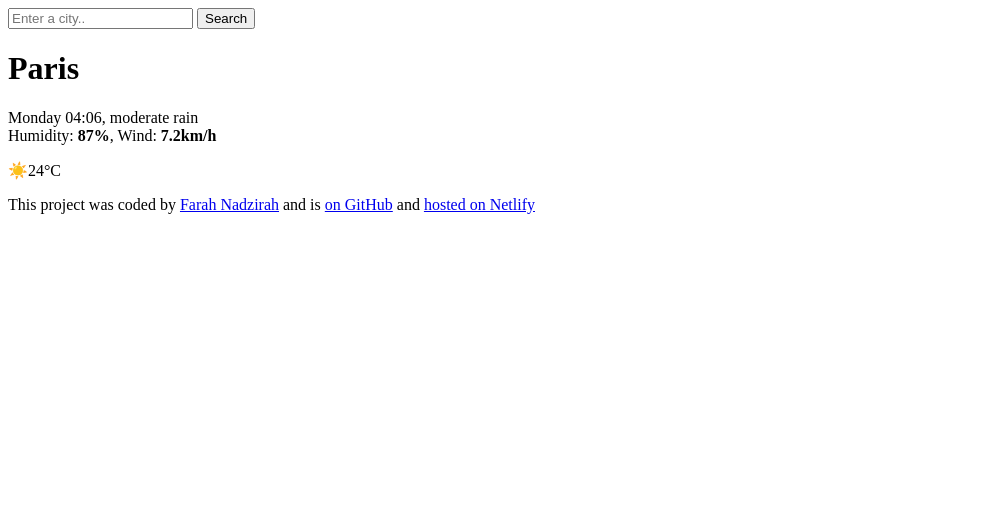
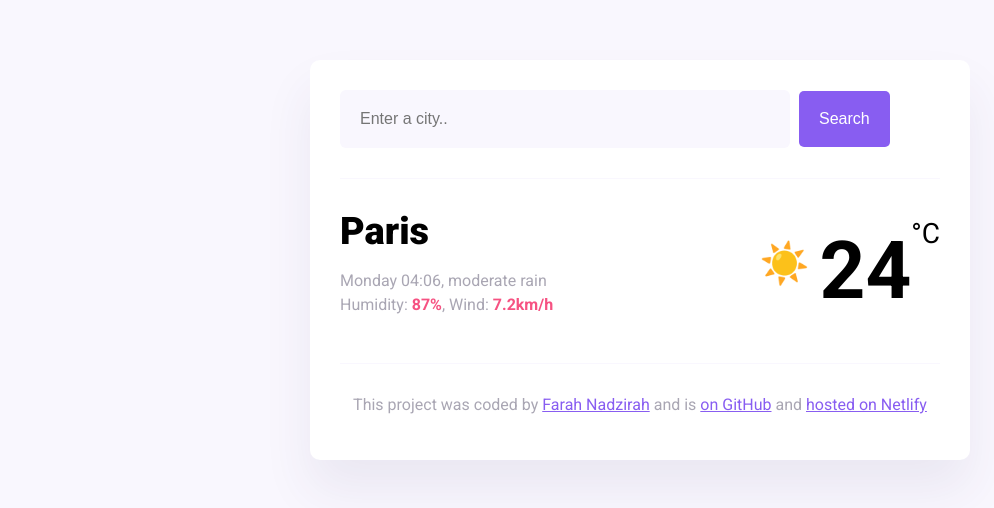
Before and after one commit to farahnadzirah92-ui/my-app, a plain HTML site: page index.html in a window 1280 px wide. Shown: the whole page, without its empty margins (0-994 px from the left). Drawn offline with nearby package versions, Linux system fonts and the light colour scheme.

Commit message:
add code

```diff
--- a/index.html
+++ b/index.html
@@ -9,6 +9,7 @@
       href="https://fonts.googleapis.com/css2?family=Roboto:ital,wght@0,100;0,400;0,500;0,700;0,900;1,100;1,300;1,400;1,500;1,700;1,900&display=swap"
       rel="stylesheet"
     />
+    <link rel="stylesheet" href="src/styles.css" />
     <title>My weather application</title>
   </head>
   <body>
--- a/src/styles.css
+++ b/src/styles.css
@@ -1,5 +1,3 @@
-@import url("https://fonts.googleapis.com/css2?family=Roboto:wght@300;400;700&display=swap");
-
 body {
   background: #f9f7fe;
   font-family: "Roboto", sans-serif;
@@ -39,4 +37,67 @@
   background-color: #885df1;
   color: white;
   border: none;
-  padding: 20
+  padding: 20px;
+  line-height: 1;
+  border-radius: 5px;
+}
+
+main {
+  padding: 30px 0;
+}
+
+.current-temperature {
+  display: flex;
+  align-items: center;
+}
+
+.current-temperature {
+  font-size: 48px;
+}
+
+.current-weather {
+  display: flex;
+  justify-content: space-between;
+}
+
+.current-city {
+  font-size: 38px;
+  font-weight: 900;
+  margin: 0;
+}
+.current-details {
+  color: rgba(39, 33, 66, 0.4);
+  font-size: 16px;
+  font-weight: 400;
+  line-height: 24px;
+}
+
+.current-details strong {
+  color: #f65282;
+}
+
+.current-temperature-icon {
+  position: relative;
+  top: -8px;
+  font-size: 40px;
+  margin-right: 10px;
+}
+
+.current-temperature-value {
+  font-size: 80px;
+  font-weight: bold;
+}
+
+.current-temperature-unit {
+  font-size: 28px;
+  position: relative;
+  top: -38px;
+}
+
+footer {
+  border-top: 1px solid #f9f7fe;
+  text-align: center;
+  padding-top: 15px;
+
+  color: rgba(39, 33, 66, 0.4);
+}
```
